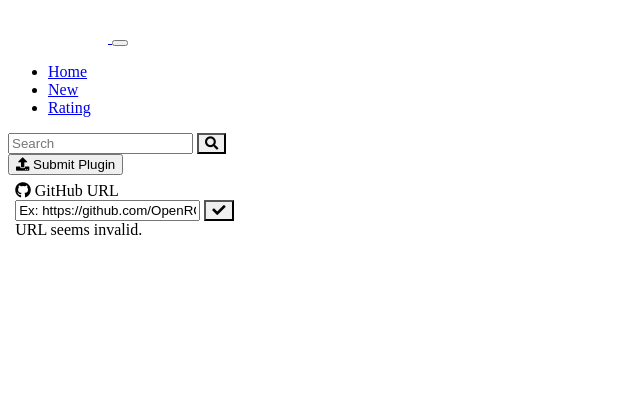
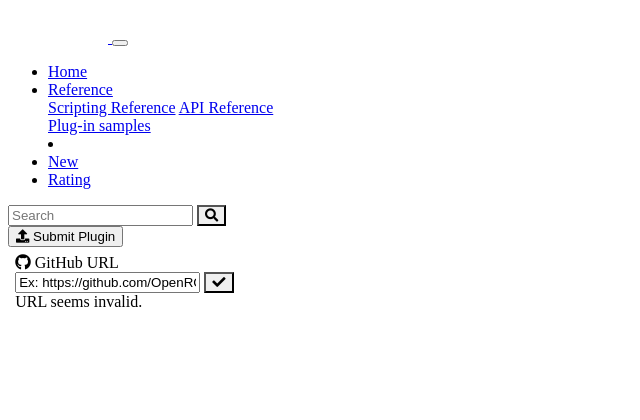
Before and after one commit to saadbruno/openrct2_plugin_repository, a PHP site: page /?q1=1 in a window 1280 px wide. Shown: the top 420 px of the page, without its empty margins (0-640 px from the left). Run offline with PHP 8.4, Linux system fonts and the light colour scheme; data comes from the database, SQL or seed files in the repository; data that the repository does not hold is empty; style sheets or scripts are compiled from the project's sources; some libraries are stand-ins or nearby versions.

Commit message:
Adds reference menu

```diff
--- a/code/scss/custom/_variables.scss
+++ b/code/scss/custom/_variables.scss
@@ -13,6 +13,7 @@ $body-color: #2a2d2e;
 $theme-colors: (
   "primary": $primary,
   "primary-light": lighten($primary, 20),
+  "primary-dark": darken($primary, 10),
   "gray-1": darken($body-bg, 5),
   "gray-2": darken($body-bg, 10),
   "gray-3": darken($body-bg, 15),
--- a/code/scss/custom/elements/_navbar.scss
+++ b/code/scss/custom/elements/_navbar.scss
@@ -16,8 +16,14 @@
 
         input {
             &::placeholder {
-                color: var(--gray-2);;
+                color: var(--gray-2);
             }
         }
     }
+
+    .nav-divider {
+        border-right: solid 1px var(--primary-dark);
+        margin: 0 1rem;
+    }
+
 }
--- a/code/views/home/partials/nav.php
+++ b/code/views/home/partials/nav.php
@@ -8,6 +8,18 @@
             <li class="nav-item <?= $nav['active'] == 'home' ? 'active' : '' ?>">
                 <a class="nav-link" href="/">Home <span class="sr-only">(current)</span></a>
             </li>
+            <li class="nav-item dropdown">
+                <a class="nav-link dropdown-toggle" href="#" id="navbarDropdown" role="button" data-toggle="dropdown" aria-haspopup="true" aria-expanded="false">
+                    Reference
+                </a>
+                <div class="dropdown-menu" aria-labelledby="navbarDropdown">
+                    <a class="dropdown-item" target="_blank" rel="noopener noreferrer" href="https://github.com/OpenRCT2/OpenRCT2/blob/develop/distribution/scripting.md">Scripting Reference</a>
+                    <a class="dropdown-item" target="_blank" rel="noopener noreferrer" href="https://github.com/OpenRCT2/OpenRCT2/blob/develop/distribution/openrct2.d.ts">API Reference</a>
+                    <div class="dropdown-divider"></div>
+                    <a class="dropdown-item" target="_blank" rel="noopener noreferrer" href="https://github.com/OpenRCT2/plugin-samples">Plug-in samples</a>
+                </div>
+            </li>
+            <li class="nav-divider"></li>
             <li class="nav-item <?= $nav['active'] == 'new' ? 'active' : '' ?>">
                 <a class="nav-link" href="/list/?sort=new">New</a>
             </li>
```
